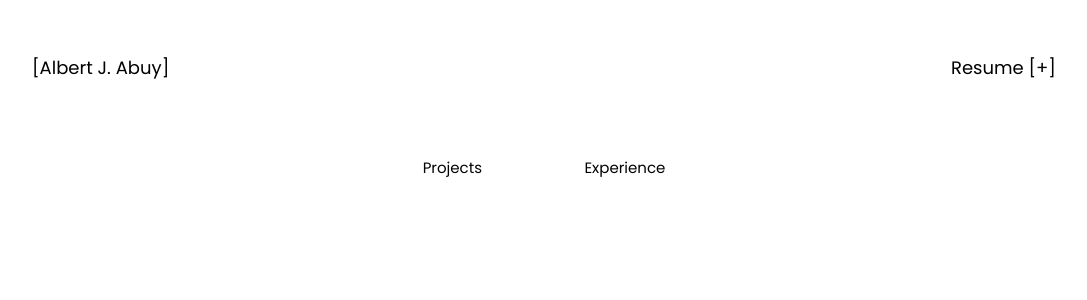
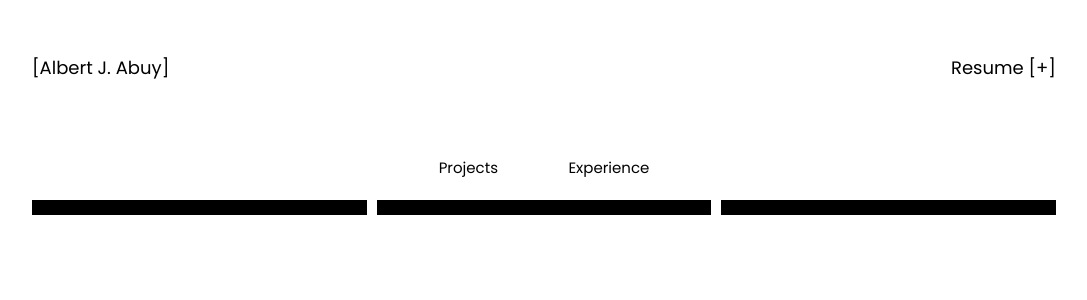
Before and after one commit to ichiiexe/alJefferson, a React (Vite) app: page / in a window 1280 px wide. Shown: the top 300 px of the page, without its empty margins (96-1183 px from the left). Built offline with nearby package versions, Linux system fonts and the light colour scheme.

Commit message:
added card and projects

```diff
--- a/src/App.jsx
+++ b/src/App.jsx
@@ -1,15 +1,13 @@
 import { useEffect, useState } from "react";
 import Header from "./components/header/header";
+import Project from "./components/proj-exp/Projects";
+import Exp from "./components/proj-exp/Experience";
 
 function App() {
-  const [section, setSection] = useState(true);
+  const [section, setSection] = useState(0);
 
-  const handleSection = () => {
-    if (section) {
-      setSection(false);
-    } else {
-      setSection(true);
-    }
+  const handleSection = (e) => {
+    setSection(e.target.value);
   };
 
   useEffect(() => {
@@ -17,15 +15,20 @@ function App() {
   });
 
   return (
-    <>
+    <div className="w-4/5 mx-auto">
       <Header />
-      <div className="w-full ">
+      <div className="">
         <ul className="w-1/4 m-auto py-10 flex justify-around md:justify-center items-center gap-10 text-[1.5rem]">
-          <li onClick={handleSection}>Projects</li>
-          <li onClick={handleSection}>Experience</li>
+          <li value="0" onClick={handleSection}>
+            Projects
+          </li>
+          <li value="1" onClick={handleSection}>
+            Experience
+          </li>
         </ul>
+        {section == 0 ? <Project /> : <Exp />}
       </div>
-    </>
+    </div>
   );
 }
 
--- a/src/components/header/Header.jsx
+++ b/src/components/header/Header.jsx
@@ -3,10 +3,6 @@ import { useEffect, useState } from "react";
 const Header = () => {
   const [showInfo, setShowInfo] = useState(false);
   const [position, setPosition] = useState({ x: 0, y: 0 });
-
-  useEffect(() => {
-    console.log(showInfo);
-  }, [showInfo]);
 
   const handleMouseMove = (e) => {
     setPosition({ x: e.clientX, y: e.clientY });
@@ -21,7 +17,7 @@ const Header = () => {
   };
 
   return (
-    <header className="w-4/5 text-[1.8rem] mx-auto my-24 flex justify-between">
+    <header className="text-[1.8rem] my-24 flex justify-between">
       <div
         className=""
         onMouseMove={handleMouseMove}
--- /dev/null
+++ b/src/components/proj-exp/Experience.jsx
@@ -0,0 +1,4 @@
+const Exp = () => {
+  return <></>;
+};
+export default Exp;
--- a/src/components/proj-exp/Projects.jsx
+++ b/src/components/proj-exp/Projects.jsx
@@ -0,0 +1,11 @@
+const Project = () => {
+  return (
+    <div className="grid grid-cols-3 grid-rows-3 gap-4 md:grid-cols-2 xs:grid-cols-1">
+      <div className="bg-black">1</div>
+      <div className="bg-black">1</div>
+      <div className="bg-black">1</div>
+    </div>
+  );
+};
+
+export default Project;
--- /dev/null
+++ b/src/components/proj-exp/utils/Card.jsx
@@ -0,0 +1,8 @@
+const Card = (props) => {
+  return (
+    <div>
+      <img />
+      <h1>{props.title}</h1>
+    </div>
+  );
+};
```
